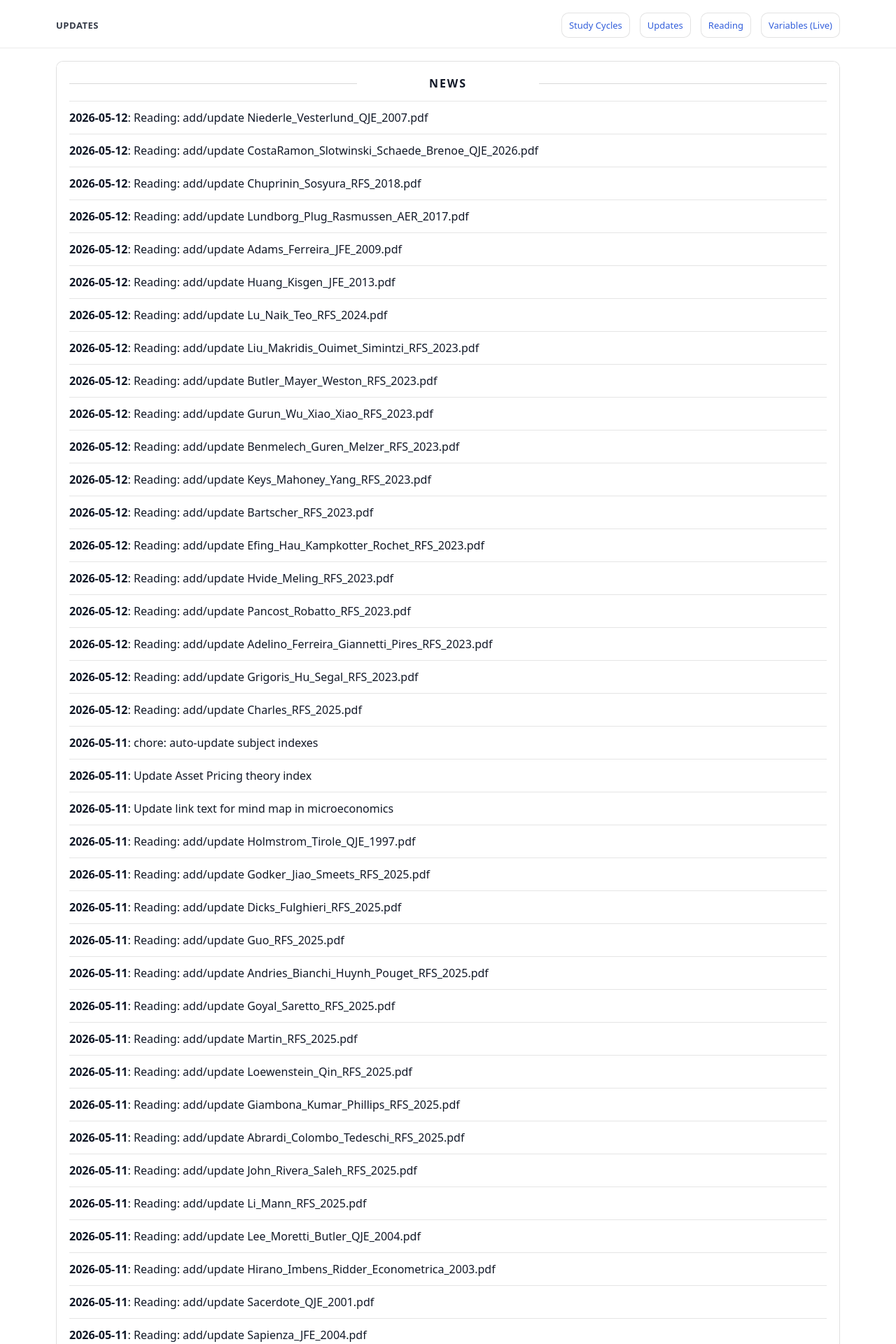
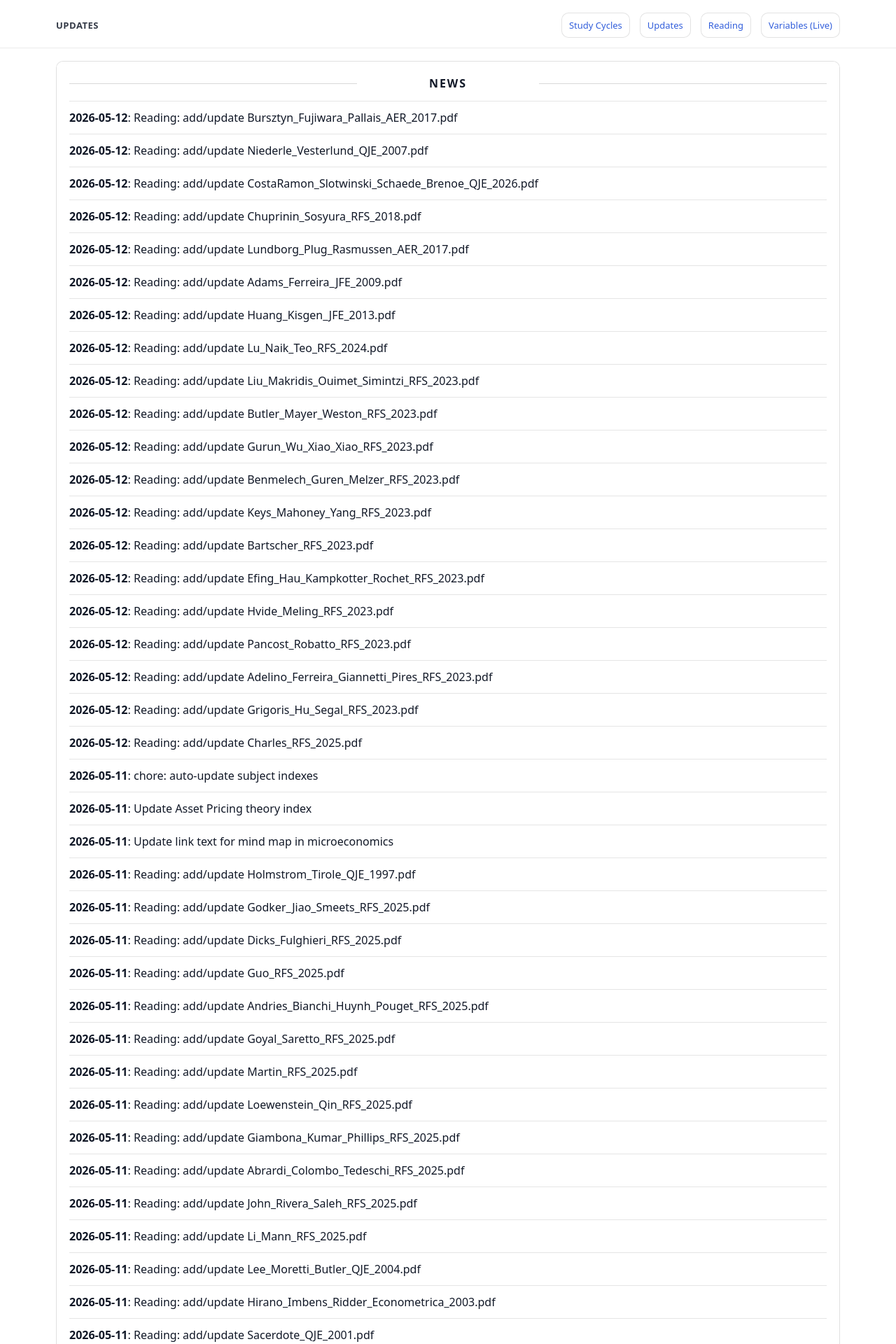
Before and after one commit to yaxinzn/study-archive, a Jekyll site: the page built from updates/index.md, in a window 1280 px wide. Shown: the top 1920 px of the page at 70% size. Built offline with Jekyll 4.4.1, drawn with Linux system fonts in a browser that asks for light colours; some of the changed text lies outside the part shown.

Commit message:
chore: update NEWS feed

```diff
--- a/_data/news.yml
+++ b/_data/news.yml
@@ -1,4 +1,7 @@
 # Auto-generated update history (sorted newest -> oldest). Do not edit manually.
+- ts: "1778579486"
+  date: "2026-05-12"
+  title: "Reading: add/update Bursztyn_Fujiwara_Pallais_AER_2017.pdf"
 - ts: "1778579271"
   date: "2026-05-12"
   title: "Reading: add/update Niederle_Vesterlund_QJE_2007.pdf"
```
